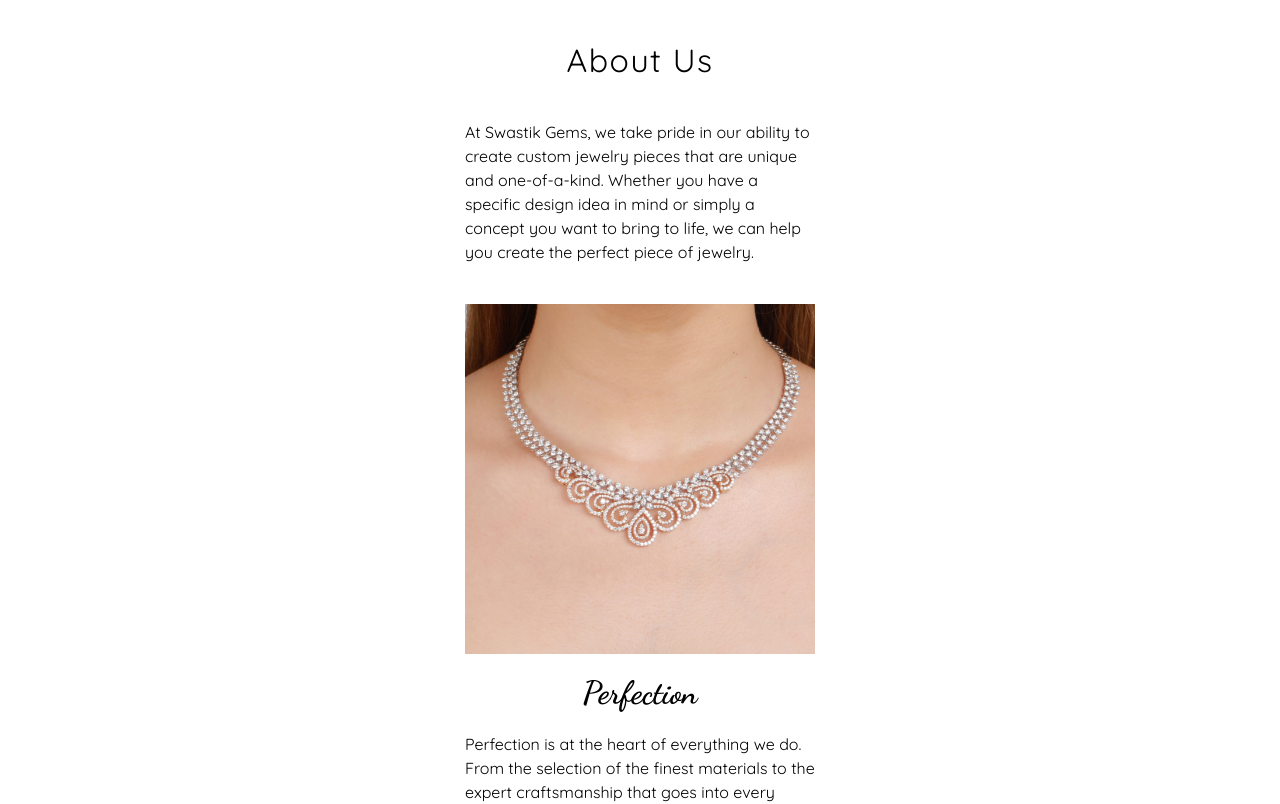
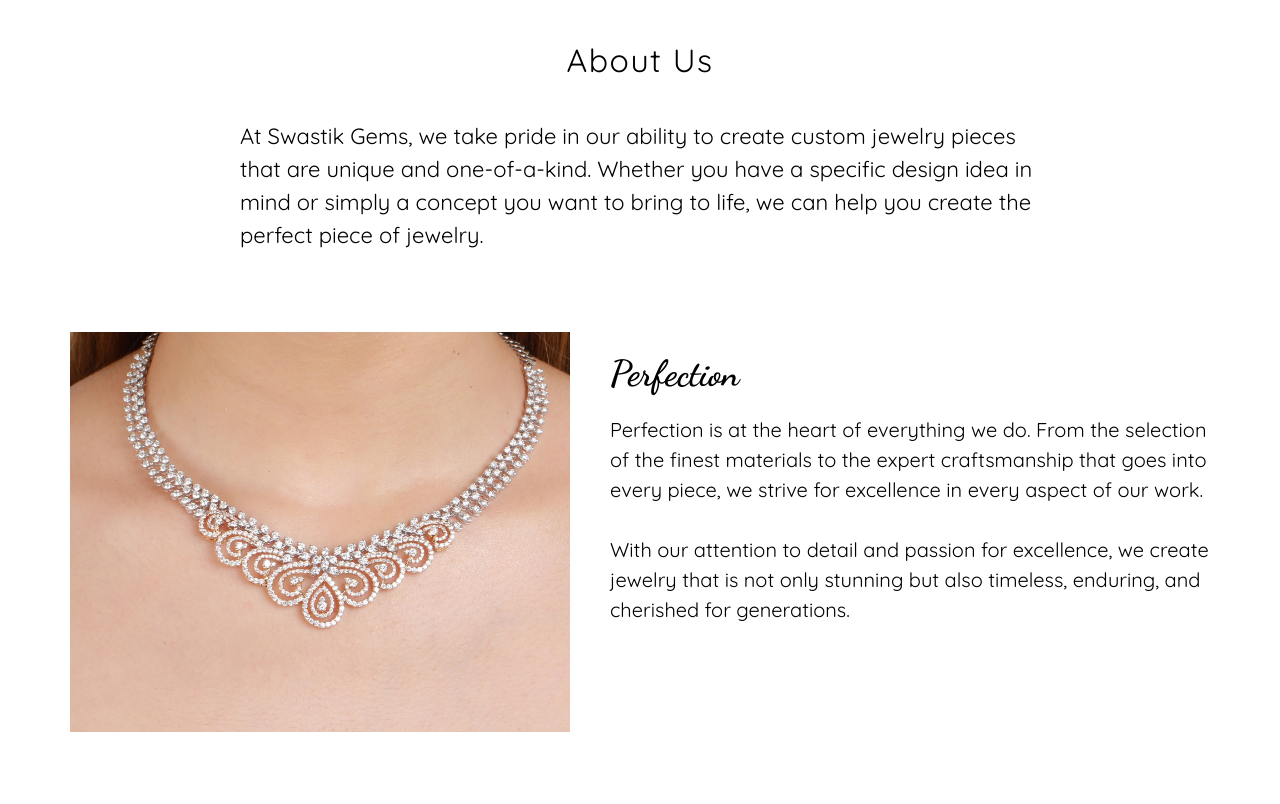
Before and after one commit to OyeRishab/Swastik-Gems, a plain HTML site: page index.html in a window 1280 px wide. Shown: the part 840-1644 px from the top of the page. Drawn offline with Linux system fonts and the light colour scheme.

Commit message:
Update style.css

```diff
--- a/style.css
+++ b/style.css
@@ -272,3 +272,34 @@ nav {
   object-fit: cover;
   object-position: center;
 }
+
+@media screen and (min-width: 900px) {
+  .card {
+    flex-direction: row;
+    gap: 40px;
+  }
+  .card-container {
+    gap: 80px;
+  }
+
+  .card-title {
+    margin-top: 20px;
+    font-size: 36px;
+    text-align: left;
+  }
+
+  .title-info {
+    font-size: 20px;
+    width: 600px;
+  }
+  .section-info {
+    margin-bottom: 80px;
+    width: 800px;
+    font-size: 22px;
+  }
+
+  .card-img {
+    height: 400px;
+    width: 500px;
+  }
+}
```
